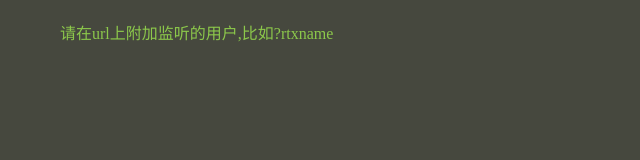
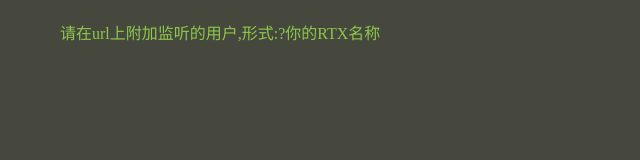
Before and after one commit to suqi/javascript-simple-console, a plain HTML site: page public/index.html in a window 1280 px wide. Shown: the full height of the page, 0-640 px from the left. Drawn offline with Linux system fonts and the light colour scheme.

Commit message:
page content fix

```diff
--- a/public/index.html
+++ b/public/index.html
@@ -84,7 +84,7 @@
         var username = location.search && encodeURIComponent(location.search.slice(1)), source
         $(function(){
             if(!username){
-                $('#wrapper').html('<p>请在url上附加监听的用户,比如?rtxname</p>')
+                $('#wrapper').html('<p>请在url上附加监听的用户,形式:?你的RTX名称</p>')
                 return
             }
             $('#debug').attr('href', 'tests/debug.html?' + username)
```
